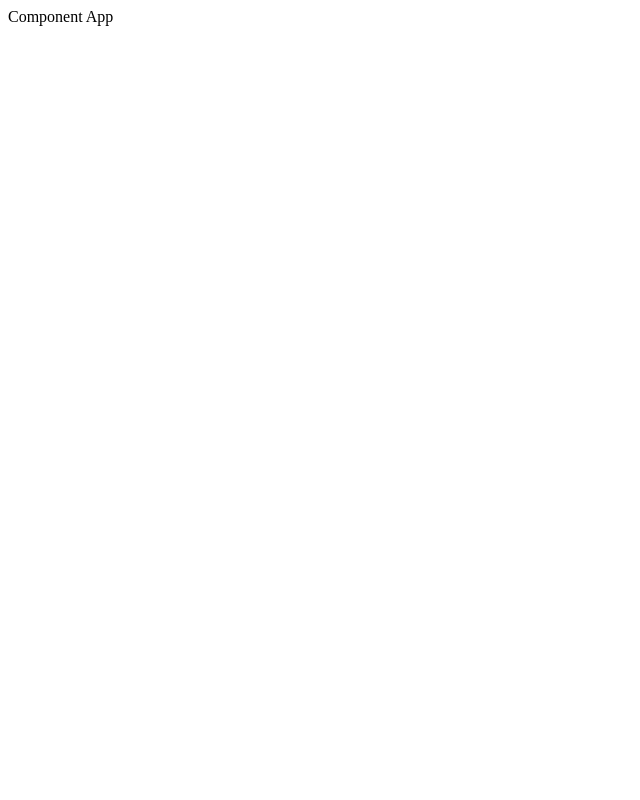
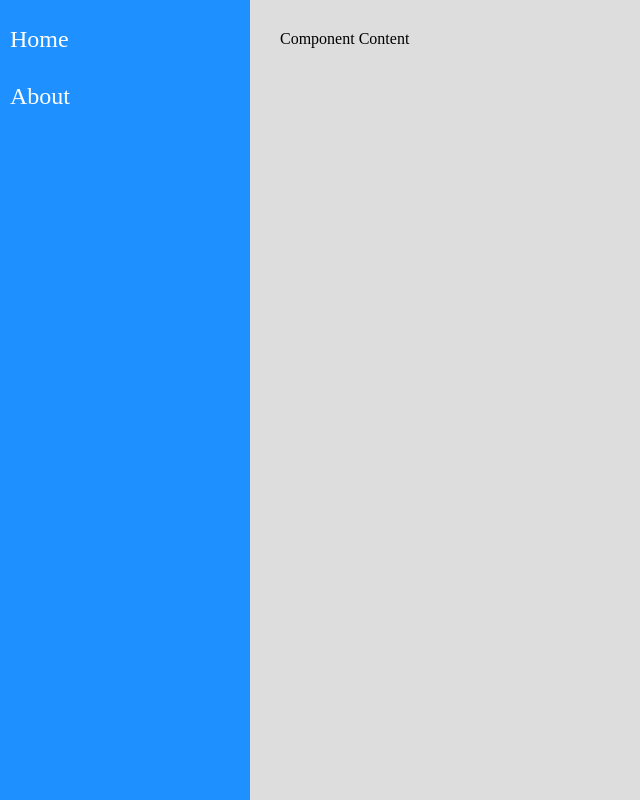
Before and after one commit to LeandroRezendeCoutinho/react-navigator, a React (Create React App) app: page / in a window 1280 px wide. Shown: the whole page, without its empty margins (0-640 px from the left). Built offline with nearby package versions, Linux system fonts and the light colour scheme.

Commit message:
structure layout

```diff
--- a/src/components/layout/Content.css
+++ b/src/components/layout/Content.css
@@ -0,0 +1,6 @@
+.Content {
+  display: flex;
+  flex-grow: 1;
+  background-color: #ddd;
+  padding: 30px;
+}
--- a/src/components/layout/Menu.css
+++ b/src/components/layout/Menu.css
@@ -0,0 +1,31 @@
+.Menu {
+  display: flex;
+  flex-basis: 250px;
+  background-color: #1e90ff;
+}
+
+.Menu nav {
+  flex: 1;
+}
+
+.Menu ul {
+  list-style: none;
+  padding: 0;
+}
+
+.Menu li {
+  display: flex;
+}
+
+.Menu li a {
+  flex: 1;
+  padding: 10px;
+  margin-bottom: 10px;
+  text-decoration: none;
+  color: white;
+  font-size: 1.5rem;
+}
+
+.Menu li a:hover {
+  background: #00000020;
+}
--- a/src/components/layout/Menu.jsx
+++ b/src/components/layout/Menu.jsx
@@ -3,7 +3,16 @@
 
 const Menu = props => (
   <aside className="Menu">
-    Component Menu
+    <nav>
+      <ul>
+        <li>
+          <a href="/">Home</a>
+        </li>
+        <li>
+          <a href="/">About</a>
+        </li>
+      </ul>
+    </nav>
   </aside>
 )
 
--- /dev/null
+++ b/src/index.css
@@ -0,0 +1,3 @@
+body {
+  margin: 0;
+}
--- a/src/index.js
+++ b/src/index.js
@@ -1,3 +1,4 @@
+import './index.css'
 import ReactDOM from "react-dom";
 import React from "react";
 
--- a/src/views/App.css
+++ b/src/views/App.css
@@ -1,3 +1,5 @@
 .App {
-
+  display: flex;
+  height: 100vh;
+  background-color: aqua;
 }
--- a/src/views/App.jsx
+++ b/src/views/App.jsx
@@ -1,9 +1,12 @@
 import React from "react";
+import Content from "../components/layout/Content";
+import Menu from "../components/layout/Menu";
 import "./App.css";
 
 const App = props => (
   <div className="App">
-    Component App
+    <Menu></Menu>
+    <Content></Content>
   </div>
 )
 
```
